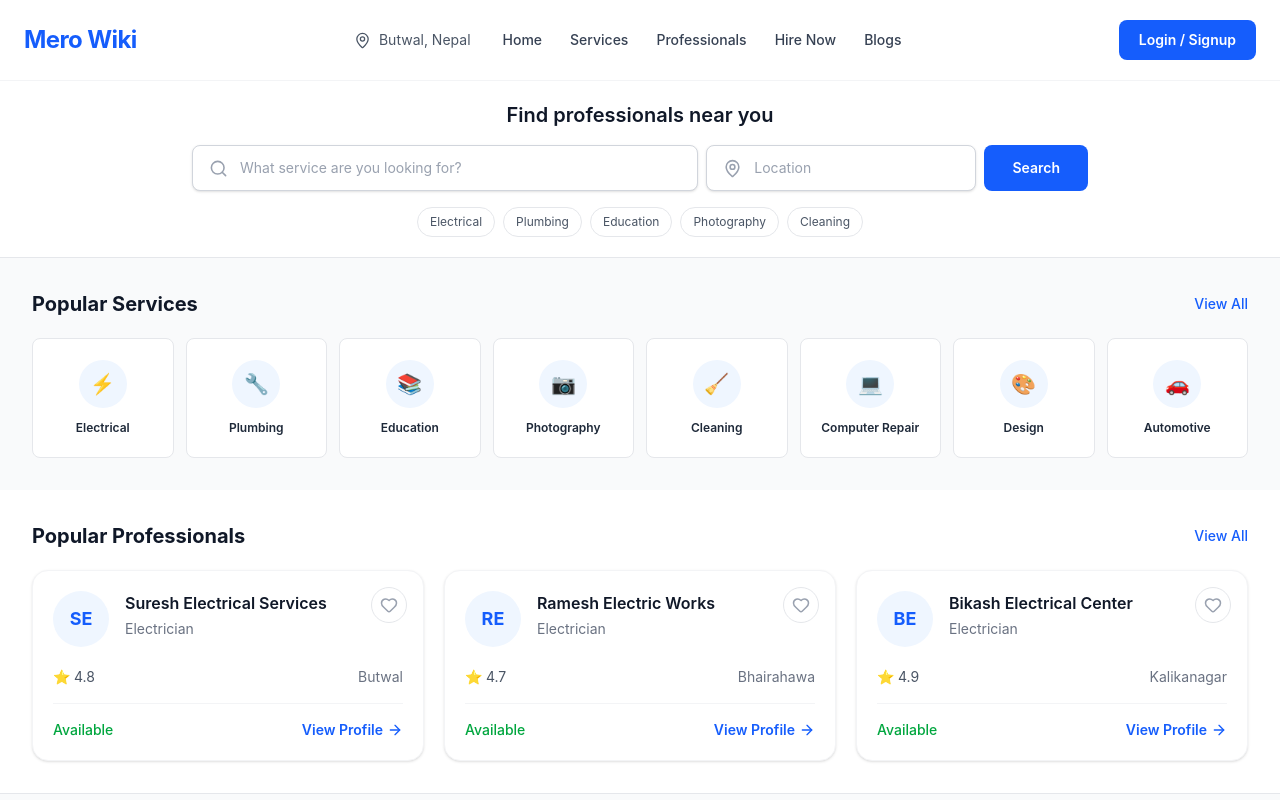
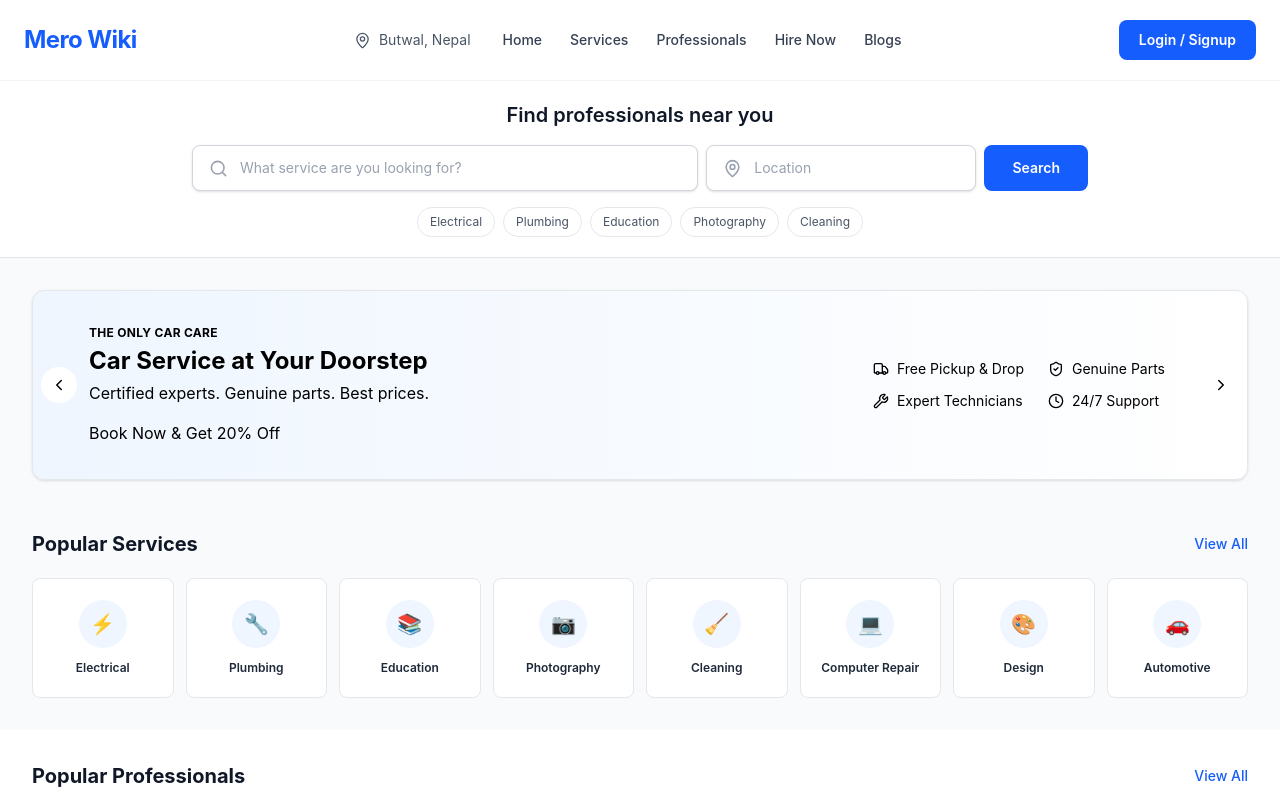
Before and after one commit to ecademyhub-ship-it/merowiki, a React (Vite) app in the folder frontend/mero-wiki/: page / in a window 1280 px wide. Shown: the top 800 px of the page. Built offline with nearby package versions, Linux system fonts and the light colour scheme.

Commit message:
Update MeroWiki project branding and homepage

```diff
--- a/frontend/mero-wiki/src/pages/Home.jsx
+++ b/frontend/mero-wiki/src/pages/Home.jsx
@@ -3,6 +3,146 @@ import PopularServices from "../components/services/PopularServices";
 import ProfessionalCard from "../components/professionals/ProfessionalCard";
 import SearchBar from "../components/search/SearchBar";
 import { professionals } from "../data/professionals";
+import { useState } from "react";
+import {
+  ChevronLeft,
+  ChevronRight,
+  Truck,
+  ShieldCheck,
+  Wrench,
+  Clock,
+} from "lucide-react";
+
+const SLIDES = [
+  {
+    brand: "The only car care",
+    title: (
+      <>
+        Car Service at{" "}
+        <span className="text-brand-blue-600">Your Doorstep</span>
+      </>
+    ),
+    subtitle: "Certified experts. Genuine parts. Best prices.",
+    cta: "Book Now & Get 20% Off",
+    perks: [
+      { icon: Truck, label: "Free Pickup & Drop" },
+      { icon: ShieldCheck, label: "Genuine Parts" },
+      { icon: Wrench, label: "Expert Technicians" },
+      { icon: Clock, label: "24/7 Support" },
+    ],
+  },
+  {
+    brand: "Mero Wiki Pro",
+    title: (
+      <>
+        List Your Business &{" "}
+        <span className="text-brand-orange-500">Get Discovered</span>
+      </>
+    ),
+    subtitle:
+      "Join 5,000+ verified providers already growing on Mero Wiki.",
+    cta: "List Your Business",
+    perks: [
+      { icon: ShieldCheck, label: "Verified Badge" },
+      { icon: Clock, label: "Instant Bookings" },
+      { icon: Wrench, label: "Free Dashboard" },
+      { icon: Truck, label: "Wide Reach" },
+    ],
+  },
+];
+
+function PromoBanner() {
+  const [index, setIndex] = useState(0);
+  const slide = SLIDES[index];
+
+  const go = (dir) =>
+    setIndex((i) => (i + dir + SLIDES.length) % SLIDES.length);
+
+  return (
+    <section className="mt-8 w-full">
+      {/* Same centered width and horizontal spacing as other sections */}
+      <div className="mx-auto w-full max-w-7xl px-6 lg:px-8">
+        <div className="relative flex min-h-[190px] flex-col items-center gap-4 overflow-hidden rounded-xl border border-gray-200 bg-gradient-to-r from-blue-50 to-white p-4 shadow-sm md:flex-row md:p-6">
+
+          {/* Previous Button */}
+          <button
+            type="button"
+            onClick={() => go(-1)}
+            aria-label="Previous promotion"
+            className="absolute left-2 top-1/2 z-10 grid h-9 w-9 -translate-y-1/2 place-items-center rounded-full bg-white shadow-card transition hover:bg-ink-100"
+          >
+            <ChevronLeft size={18} />
+          </button>
+
+          {/* Promotion Content */}
+          <div className="min-w-0 flex-1 pl-6 md:pl-8">
+            <p className="mb-1 text-xs font-bold uppercase tracking-wide text-brand-blue-600">
+              {slide.brand}
+            </p>
+
+            <h3 className="text-xl font-bold text-ink-900 md:text-2xl">
+              {slide.title}
+            </h3>
+
+            <p className="mt-1 text-sm text-ink-500 md:text-base">
+              {slide.subtitle}
+            </p>
+
+            <button
+              type="button"
+              className="btn-primary mt-4"
+            >
+              {slide.cta}
+            </button>
+          </div>
+
+          {/* Promotion Perks */}
+          <ul className="grid shrink-0 grid-cols-2 gap-x-6 gap-y-3 pr-4 text-sm text-ink-700 md:pr-6">
+            {slide.perks.map(({ icon: Icon, label }) => (
+              <li
+                key={label}
+                className="flex items-center gap-2 whitespace-nowrap"
+              >
+                <Icon
+                  size={16}
+                  className="shrink-0 text-brand-blue-600"
+                />
+                {label}
+              </li>
+            ))}
+          </ul>
+
+          {/* Next Button */}
+          <button
+            type="button"
+            onClick={() => go(1)}
+            aria-label="Next promotion"
+            className="absolute right-2 top-1/2 z-10 grid h-9 w-9 -translate-y-1/2 place-items-center rounded-full bg-white shadow-card transition hover:bg-ink-100"
+          >
+            <ChevronRight size={18} />
+          </button>
+        </div>
+
+        {/* Slider Dots */}
+        <div className="mt-3 flex justify-center gap-1.5">
+          {SLIDES.map((_, i) => (
+            <button
+              key={i}
+              type="button"
+              onClick={() => setIndex(i)}
+              aria-label={`Go to slide ${i + 1}`}
+              className={`h-1.5 rounded-full transition-all ${
+                i === index
+                  ? "w-6 bg-brand-blue-600"
+                  : "w-1.5 bg-ink-300"
+              }`}
+            />
+          ))}
+        </div>
+      </div>
+    </section>
+  );
+}
 
 function Home() {
   const popularProfessionals = professionals.slice(0, 3);
@@ -45,6 +185,9 @@ function Home() {
 
         </div>
       </section>
+
+      {/* Promotion Banner */}
+      <PromoBanner />
 
       {/* Popular Services */}
       <PopularServices />
@@ -101,9 +244,11 @@ function Home() {
 
             <div className="rounded-lg border border-gray-200 bg-white p-4 text-center">
               <div className="text-2xl">🔍</div>
+
               <h3 className="mt-2 font-semibold text-gray-900">
                 Easy to Find
               </h3>
+
               <p className="mt-1 text-sm text-gray-500">
                 Quickly search for the service you need.
               </p>
@@ -111,9 +256,11 @@ function Home() {
 
             <div className="rounded-lg border border-gray-200 bg-white p-4 text-center">
               <div className="text-2xl">⭐</div>
+
               <h3 className="mt-2 font-semibold text-gray-900">
                 Trusted Professionals
               </h3>
+
               <p className="mt-1 text-sm text-gray-500">
                 Discover professionals with useful information.
               </p>
@@ -121,9 +268,11 @@ function Home() {
 
             <div className="rounded-lg border border-gray-200 bg-white p-4 text-center">
               <div className="text-2xl">📍</div>
+
               <h3 className="mt-2 font-semibold text-gray-900">
                 Local Services
               </h3>
+
               <p className="mt-1 text-sm text-gray-500">
                 Find professionals available in your area.
               </p>
```
